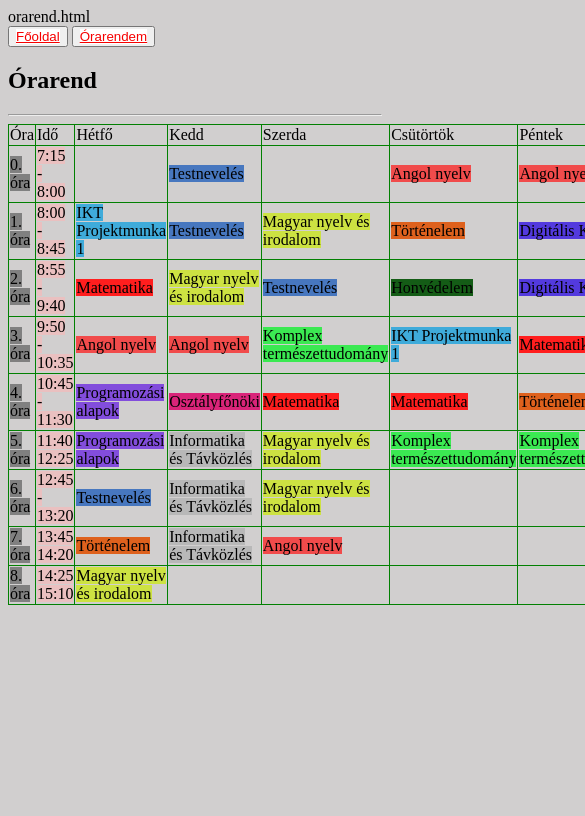
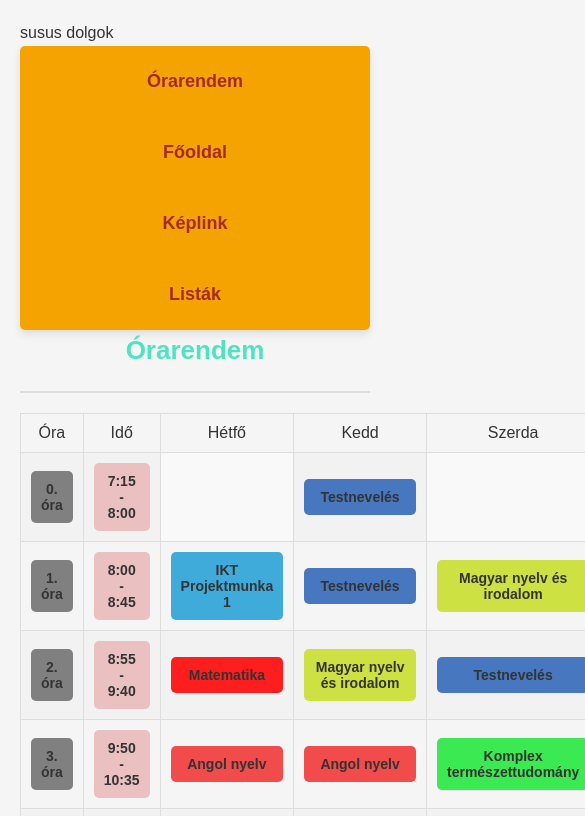
Before and after one commit to hernadig/weboldalam, a plain HTML site: page orarend.html in a window 390 px wide. Shown: the top 816 px of the page, 585 px wide, since content can reach past the window. Drawn offline with Linux system fonts and the light colour scheme; files that its build step writes are made by us from their sources.

Commit message:
Add files via upload

```diff
--- a/css/style.css
+++ b/css/style.css
@@ -1,28 +1,335 @@
-.gombocska {
-    color: rgb(246, 0, 0);
-    background-color: rgb(255, 255, 255);
+/* Alap stílusok */
+* {
+    margin: 0;
+    padding: 0;
+    box-sizing: border-box;
+    font-family: 'Arial', sans-serif;
 }
 
-@keyframes villogjalmore {
-    0% { border-color: rgb(2, 128, 2); }
-    25% { border-color: rgb(246, 11, 11); }
-    50% { border-color: rgb(42, 193, 67); }
-    75% { border-color: rgb(89, 108, 246); }
-    100% { border-color: rgb(10, 255, 235); }
-
+/* Háttérszín és betűstílus az egész oldalra */
+body {
+    background-color: #f4f4f9;
+    color: #333;
+    line-height: 1.6;
+    padding: 20px;
 }
 
-table {
-    border: 1px solid rgb(2, 128, 2);
-    border-collapse: collapse;
-    animation: villogjalmore 1s infinite;
+/* Navigációs sáv stílusai */
+nav {
+    background-color: #333;
+    padding: 10px;
+    display: flex;
+    justify-content: center;
+    gap: 20px;
 }
 
-body {
-
-    background-color: rgb(209, 207, 207);
+nav button {
+    background-color: #444;
+    border: none;
+    padding: 10px 20px;
+    border-radius: 5px;
+    transition: background-color 0.3s;
 }
 
-.kepecske {
-    border: 5px solid #555;
-  }
+nav button a {
+    color: white;
+    text-decoration: none;
+    font-weight: bold;
+}
+
+nav button:hover {
+    background-color: #555;
+}
+
+/* Címsor stílus */
+h2 {
+    text-align: center;
+    color: #333;
+    margin-bottom: 20px;
+}
+
+/* Vonal a cím alatt */
+hr {
+    border: 1px solid #ddd;
+    margin-bottom: 20px;
+}
+
+/* Tábla stílusai */
+table {
+    width: 100%;
+    border-collapse: collapse;
+    margin-top: 20px;
+}
+
+table, th, td {
+    border: 1px solid #ddd;
+}
+
+th, td {
+    padding: 15px;
+    text-align: center;
+    font-size: 16px;
+}
+
+th {
+    background-color: #4CAF50;
+    color: white;
+    font-weight: bold;
+}
+
+/* Órák cellái */
+td span {
+    display: block;
+    padding: 10px;
+    border-radius: 5px;
+    font-size: 14px;
+    font-weight: bold;
+}
+
+/* Színek az egyes órákhoz */
+span {
+    transition: background-color 0.3s;
+}
+
+span:hover {
+    background-color: #ddd;
+}
+
+span[style*="background-color: grey;"] {
+    background-color: #ccc;
+}
+
+span[style*="background-color: rgb(234, 192, 192);"] {
+    background-color: #FAD4D4;
+}
+
+span[style*="background-color: rgb(71, 119, 191);"] {
+    background-color: #476FBF;
+    color: white;
+}
+
+span[style*="background-color: rgb(241, 75, 75);"] {
+    background-color: #F14B4B;
+    color: white;
+}
+
+span[style*="background-color: rgb(205, 226, 66);"] {
+    background-color: #CDE242;
+}
+
+span[style*="background-color: rgb(222, 97, 29);"] {
+    background-color: #DE611D;
+    color: white;
+}
+
+span[style*="background-color: rgb(83, 58, 222);"] {
+    background-color: #533ADA;
+    color: white;
+}
+
+span[style*="background-color: rgb(255, 30, 30);"] {
+    background-color: #FF1E1E;
+    color: white;
+}
+
+span[style*="background-color: rgb(59, 233, 82);"] {
+    background-color: #3BE352;
+    color: white;
+}
+
+span[style*="background-color: rgb(130, 77, 220);"] {
+    background-color: #824DDC;
+    color: white;
+}
+
+span[style*="background-color: rgb(217, 36, 121);"] {
+    background-color: #D92479;
+    color: white;
+}
+
+/* Alternáló sorok színezése */
+tr:nth-child(even) {
+    background-color: #f2f2f2;
+}
+
+/* Ha az óra üres, szürkés háttér */
+td:empty {
+    background-color: #f9f9f9;
+}
+
+/* Media query a kisebb képernyők számára */
+@media screen and (max-width: 768px) {
+    table {
+        width: 100%;
+        font-size: 14px;
+    }
+
+    th, td {
+        padding: 10px;
+    }
+
+    nav {
+        flex-direction: column;
+    }
+
+    nav button {
+        width: 100%;
+        margin-bottom: 10px;
+    }
+}
+
+/* Alap stílusok */
+* {
+    margin: 0;
+    padding: 0;
+    box-sizing: border-box;
+    font-family: 'Arial', sans-serif;
+}
+
+/* Háttér és betűstílus az oldalnak */
+body {
+    background-color: #f5f5f5;
+    color: #333;
+    line-height: 1.6;
+    padding: 20px;
+}
+
+/* Navigációs sáv stílusai */
+nav {
+    background-color: #f4a300;
+    padding: 10px 20px;
+    text-align: center;
+    border-radius: 5px;
+    box-shadow: 0 4px 8px rgba(0, 0, 0, 0.1);
+}
+
+nav button {
+    background-color: #f4a300;
+    border: none;
+    padding: 12px 20px;
+    border-radius: 5px;
+    margin: 0 10px;
+    cursor: pointer;
+    transition: background-color 0.3s ease;
+}
+
+nav button a {
+    color: brown;
+    text-decoration: none;
+    font-size: 18px;
+    font-weight: bold;
+}
+
+nav button:hover {
+    background-color: #c27c00;
+}
+
+nav button a:hover {
+    color: #fff;
+}
+
+/* Fejléc stílusai */
+h1, h2, h3, h4, h5, h6 {
+    text-align: center;
+    color: #4A4A4A;
+    margin-bottom: 10px;
+}
+
+h1 {
+    font-size: 36px;
+    color: #4A90E2;
+}
+
+h2 {
+    font-size: 30px;
+    color: #50E3C2;
+}
+
+h3 {
+    font-size: 24px;
+    color: #F5A623;
+}
+
+h4 {
+    font-size: 20px;
+    color: #E94E77;
+}
+
+h5 {
+    font-size: 18px;
+    color: #9013FE;
+}
+
+h6 {
+    font-size: 16px;
+    color: #B8E986;
+}
+
+/* Leírás stílus */
+p {
+    font-size: 18px;
+    color: #555;
+    text-align: center;
+    margin-top: 20px;
+}
+
+/* Kép stílus */
+img {
+    display: block;
+    margin: 20px auto;
+    width: 50%;
+    border-radius: 8px;
+    border: 5px solid #ddd;
+    box-shadow: 0 4px 10px rgba(0, 0, 0, 0.2);
+    transition: transform 0.3s ease;
+}
+
+img:hover {
+    transform: scale(1.05);
+}
+
+/* Vonal a címok között */
+hr {
+    border: 1px solid #ddd;
+    margin: 20px 0;
+}
+
+/* Reszponzív dizájn */
+@media screen and (max-width: 768px) {
+    h1 {
+        font-size: 30px;
+    }
+
+    h2 {
+        font-size: 26px;
+    }
+
+    h3 {
+        font-size: 22px;
+    }
+
+    h4 {
+        font-size: 18px;
+    }
+
+    h5 {
+        font-size: 16px;
+    }
+
+    h6 {
+        font-size: 14px;
+    }
+
+    img {
+        width: 80%;
+    }
+
+    nav {
+        padding: 10px;
+    }
+
+    nav button {
+        padding: 10px 15px;
+        margin: 5px 0;
+    }
+}
--- /dev/null
+++ b/css/style2.css
@@ -0,0 +1,155 @@
+/* Alap stílusok */
+* {
+    margin: 0;
+    padding: 0;
+    box-sizing: border-box;
+    font-family: 'Arial', sans-serif;
+}
+
+/* Háttér és betűstílus az oldalnak */
+body {
+    background-color: #f5f5f5;
+    color: #333;
+    line-height: 1.6;
+    padding: 20px;
+}
+
+/* Navigációs sáv stílusai */
+nav {
+    background-color: #f4a300;
+    padding: 10px 20px;
+    text-align: center;
+    border-radius: 5px;
+    box-shadow: 0 4px 8px rgba(0, 0, 0, 0.1);
+}
+
+nav button {
+    background-color: #f4a300;
+    border: none;
+    padding: 12px 20px;
+    border-radius: 5px;
+    margin: 0 10px;
+    cursor: pointer;
+    transition: background-color 0.3s ease;
+}
+
+nav button a {
+    color: brown;
+    text-decoration: none;
+    font-size: 18px;
+    font-weight: bold;
+}
+
+nav button:hover {
+    background-color: #c27c00;
+}
+
+nav button a:hover {
+    color: #fff;
+}
+
+/* Fejléc stílusai */
+h1, h2, h3, h4, h5, h6 {
+    text-align: center;
+    color: #4A4A4A;
+    margin-bottom: 10px;
+}
+
+h1 {
+    font-size: 36px;
+    color: #4A90E2;
+}
+
+h2 {
+    font-size: 30px;
+    color: #50E3C2;
+}
+
+h3 {
+    font-size: 24px;
+    color: #F5A623;
+}
+
+h4 {
+    font-size: 20px;
+    color: #E94E77;
+}
+
+h5 {
+    font-size: 18px;
+    color: #9013FE;
+}
+
+h6 {
+    font-size: 16px;
+    color: #B8E986;
+}
+
+/* Leírás stílus */
+p {
+    font-size: 18px;
+    color: #555;
+    text-align: center;
+    margin-top: 20px;
+}
+
+/* Kép stílus */
+img {
+    display: block;
+    margin: 20px auto;
+    width: 50%;
+    border-radius: 8px;
+    border: 5px solid #ddd;
+    box-shadow: 0 4px 10px rgba(0, 0, 0, 0.2);
+    transition: transform 0.3s ease;
+}
+
+img:hover {
+    transform: scale(1.05);
+}
+
+/* Vonal a címok között */
+hr {
+    border: 1px solid #ddd;
+    margin: 20px 0;
+}
+
+/* Reszponzív dizájn */
+@media screen and (max-width: 768px) {
+    h1 {
+        font-size: 30px;
+    }
+
+    h2 {
+        font-size: 26px;
+    }
+
+    h3 {
+        font-size: 22px;
+    }
+
+    h4 {
+        font-size: 18px;
+    }
+
+    h5 {
+        font-size: 16px;
+    }
+
+    h6 {
+        font-size: 14px;
+    }
+
+    img {
+        width: 80%;
+    }
+
+    nav {
+        padding: 10px;
+    }
+
+    nav button {
+        padding: 10px 15px;
+        margin: 5px 0;
+    }
+}
--- a/orarend.html
+++ b/orarend.html
@@ -1,4 +1,4 @@
-orarend.html
+susus dolgok
 <!DOCTYPE html>
 <html lang="hu">
 <head>
@@ -8,12 +8,15 @@ orarend.html
     <title>Órarendem</title>
 </head>
 <body>
-
+    <!-- Atiranyitas-->
     <nav>
-        <button><a href="index.html" class="gombocska"">Főoldal</a></button>
-        <button><a href="orarend.html" class="gombocska">Órarendem</a></button>
+        <button><a href="orarend.html" style="color: brown;">Órarendem</a></button>
+        <button><a href="index.html" style="color: brown;">Főoldal</a></button>
+        <button><a href="keplink.html" style="color: brown;">Képlink</a></button>
+        <button><a href="lista.html" style="color: brown;">Listák</a></button>
     </nav>
-    <h2>Órarend</h2>
+        <!-- Atiranyitas vege-->
+    <h2> Órarendem</h2>
     <hr>
     <table border="1">
         <tr>
```
Also changed, not shown: index.html (+12 -11 lines), keplink.html (+10 -9 lines), listak.html (added, +51 -0 lines), img/verisign.bmp (added).
